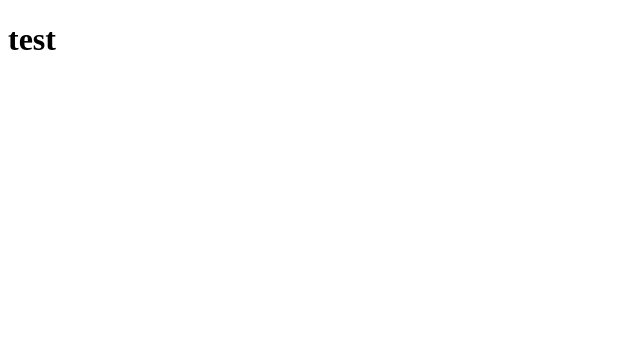
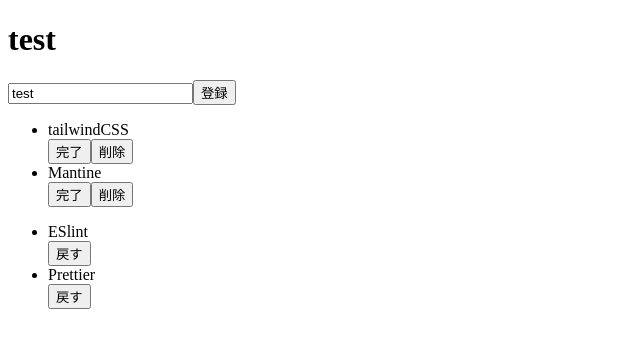
Before and after one commit to narutiga/todo_1, a Next.js app: page / in a window 1280 px wide. Shown: the top 348 px of the page, without its empty margins (0-640 px from the left). Built offline with nearby package versions, Linux system fonts and the light colour scheme.

Commit message:
🚧 一旦ロジック完成

```diff
--- /dev/null
+++ b/src/component/State/Todos.jsx
@@ -0,0 +1,87 @@
+import { useReducer } from "react";
+
+export const useTodos = () => {
+  const initialState = {
+    todo: "test",
+    incompleteTodos: ["tailwindCSS", "Mantine"],
+    completeTodos: ["ESlint", "Prettier"],
+  };
+
+  const reducer = (state, action) => {
+    switch (action.type) {
+      case "change":
+        return {
+          ...state,
+          todo: action.e.target.value,
+        };
+      case "add":
+        return {
+          ...state,
+          todo: "",
+          incompleteTodos: [...state.incompleteTodos, action.todo],
+        };
+      case "delete":
+        const deleteIncompleteTodos = [...state.incompleteTodos];
+        deleteIncompleteTodos.splice(action.index, 1);
+        return {
+          ...state,
+          incompleteTodos: deleteIncompleteTodos,
+        };
+      case "complete":
+        const completeIncompleteTodos = [...state.incompleteTodos];
+        completeIncompleteTodos.splice(action.index, 1);
+        return {
+          ...state,
+          incompleteTodos: completeIncompleteTodos,
+          completeTodos: [
+            ...state.completeTodos,
+            state.incompleteTodos[action.index],
+          ],
+        };
+      case "reverse":
+        const reverseompleteTodos = [...state.completeTodos];
+        reverseompleteTodos.splice(action.index, 1);
+        return {
+          ...state,
+          incompleteTodos: [
+            ...state.incompleteTodos,
+            state.completeTodos[action.index],
+          ],
+          completeTodos: reverseompleteTodos,
+        };
+    }
+  };
+
+  const [state, dispatch] = useReducer(reducer, initialState);
+
+  const handleChange = (e) => {
+    dispatch({ type: "change", e });
+  };
+
+  const handleAdd = (todo) => {
+    dispatch({ type: "add", todo });
+  };
+
+  const handlDelete = (index) => {
+    dispatch({ type: "delete", index });
+  };
+
+  const handlComplete = (index) => {
+    dispatch({ type: "complete", index });
+  };
+
+  const handlReverse = (index) => {
+    dispatch({ type: "reverse", index });
+  };
+
+  return {
+    state,
+    reducer,
+    dispatch,
+    handleChange,
+    handleAdd,
+    handlDelete,
+    handlComplete,
+    handlReverse,
+  };
+};
--- a/src/pages/index.jsx
+++ b/src/pages/index.jsx
@@ -1,12 +1,46 @@
 import Head from "next/head";
+import { useTodos } from "src/component/State/Todos";
 
 export default function Index() {
+  const {
+    state,
+    handleChange,
+    handleAdd,
+    handlDelete,
+    handlComplete,
+    handlReverse,
+  } = useTodos();
   return (
     <div>
       <Head>
         <title>next</title>
       </Head>
       <h1>test</h1>
+      <input type="text" value={state.todo} onChange={(e) => handleChange(e)} />
+      <button onClick={() => handleAdd(state.todo)}>登録</button>
+
+      <ul>
+        {state.incompleteTodos.map((item, index) => {
+          return (
+            <div key={index}>
+              <li>{item}</li>
+              <button onClick={() => handlComplete(index)}>完了</button>
+              <button onClick={() => handlDelete(index)}>削除</button>
+            </div>
+          );
+        })}
+      </ul>
+
+      <ul>
+        {state.completeTodos.map((item, index) => {
+          return (
+            <div key={index}>
+              <li>{item}</li>
+              <button onClick={() => handlReverse(index)}>戻す</button>
+            </div>
+          );
+        })}
+      </ul>
     </div>
   );
 }
```
